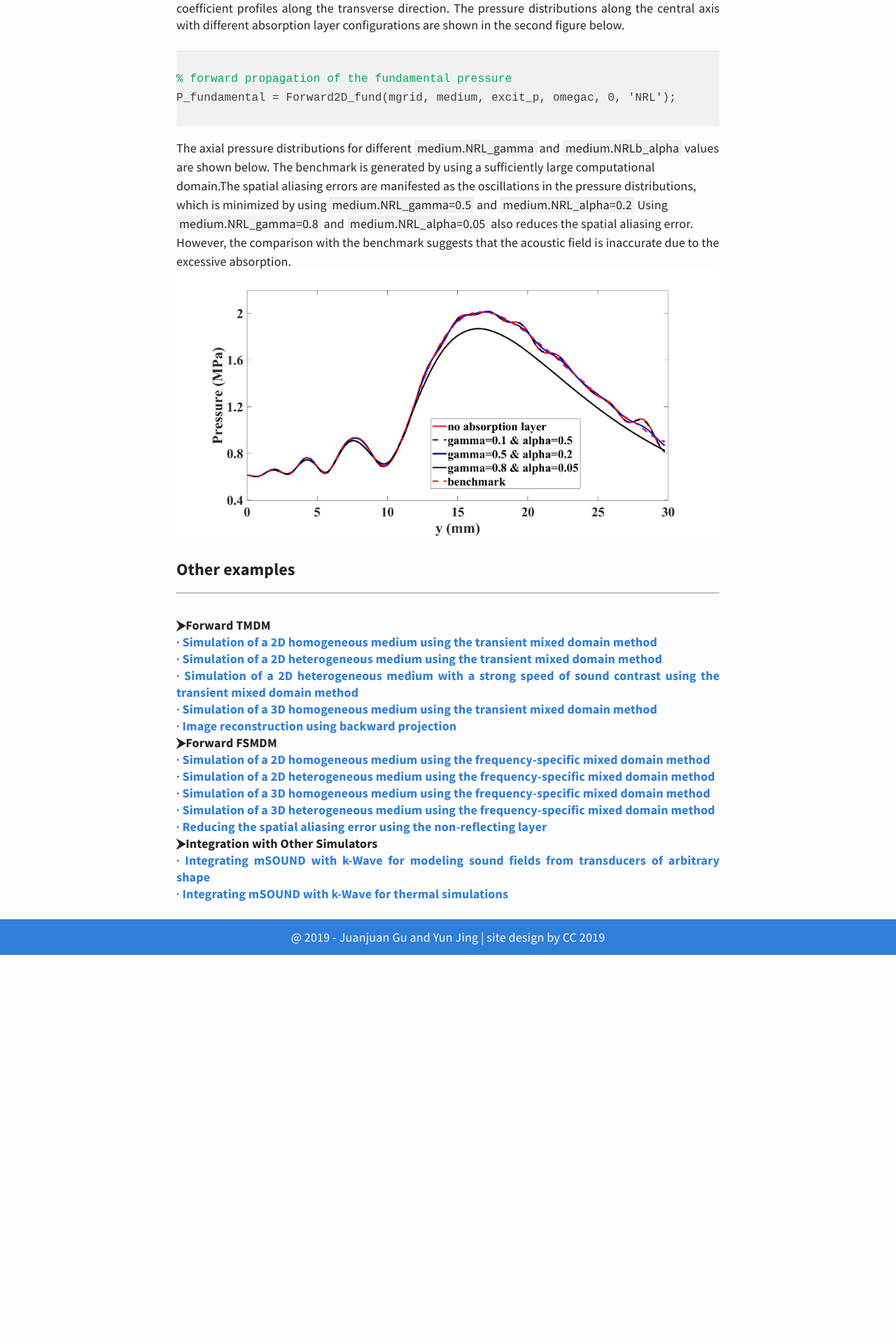
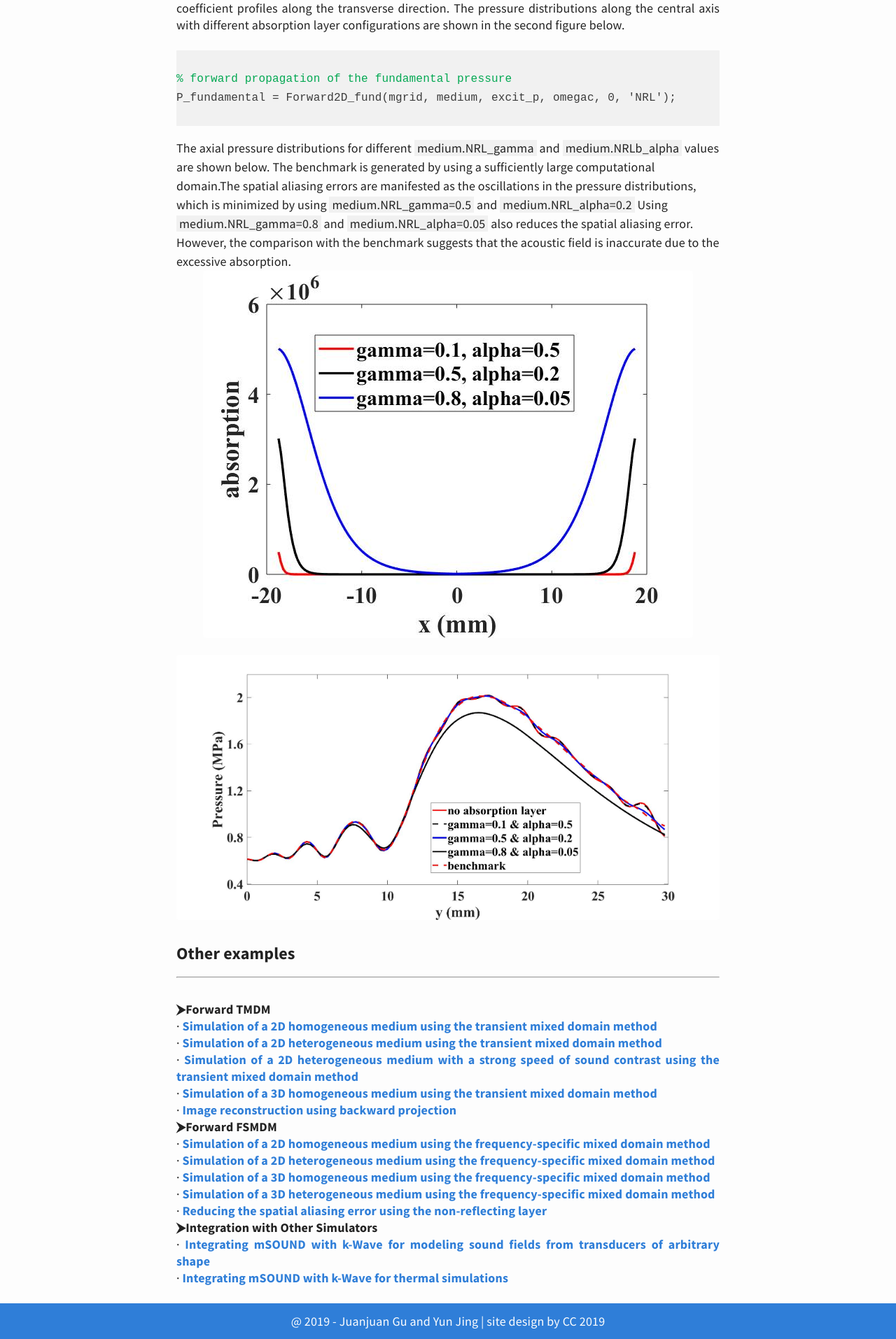
Before and after one commit to m-SOUND/mSOUND, a Jekyll site: the page built from _posts/2019-07-23-2D_absorption.html, in a window 1280 px wide. Shown: the part 750-2664 px from the top of the page at 70% size. Built offline with Jekyll 4.4.1, drawn with Linux system fonts in a browser that asks for light colours; before the commit the page ends 2115 px from its top, so only the background shows below that.

Commit message:
Update 2019-07-23-2D_absorption.html

```diff
--- a/_posts/2019-07-23-2D_absorption.html
+++ b/_posts/2019-07-23-2D_absorption.html
@@ -47,6 +47,7 @@ Using
 <span style="background-color:#f1f1f1">medium.NRL_gamma=0.8</span> and <span style="background-color:#f1f1f1">medium.NRL_alpha=0.05</span>
 also reduces the spatial aliasing error. However, the comparison with the benchmark suggests that the acoustic field is
 inaccurate due to the excessive absorption.
+<img src="/mSOUND/img/FSMDM_2D_absorption_values.jpg" alt="absorption along the transverse direction">
 <img src="/mSOUND/img/FSMDM_2D_absorption.jpg" alt="axial pressure distribution at x=0">
 </p>
 
```
